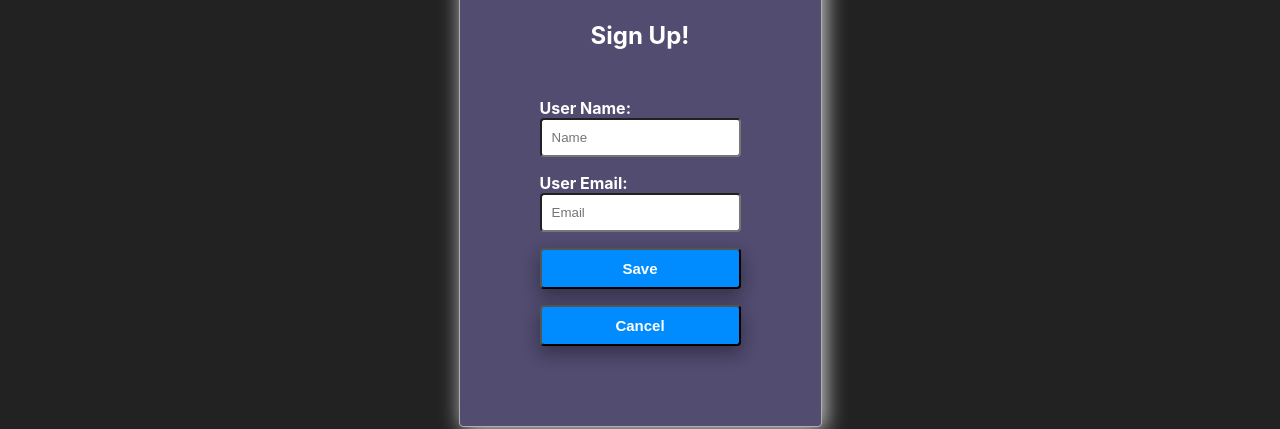
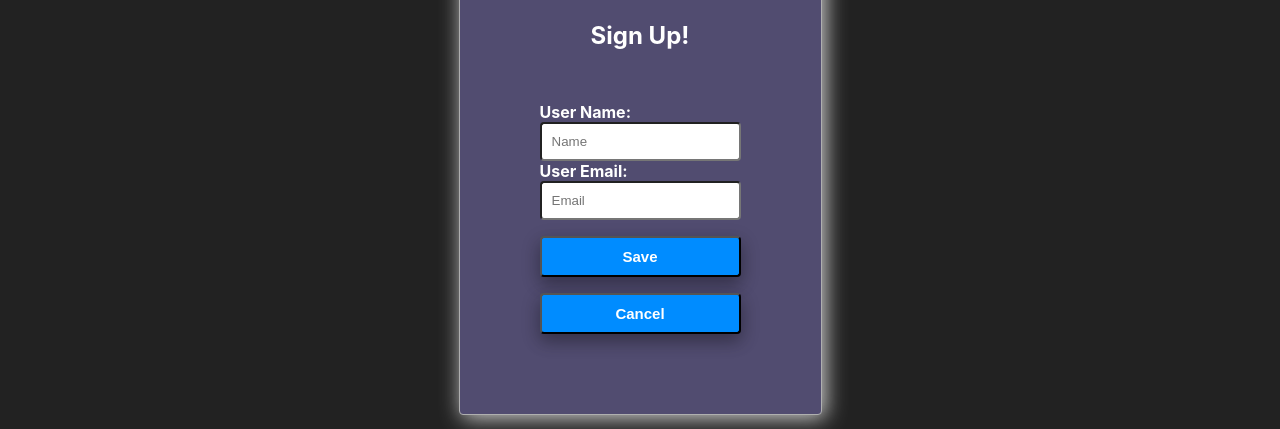
Before and after one commit to Sinuhem23/CapStone2VUP, a React (Create React App) app in the folder VehicleUP/: page /add-user in a window 1280 px wide. Shown: the part 315-744 px from the top of the page. Built offline with nearby package versions, Linux system fonts and the light colour scheme; no server answers.

Commit message:
made css edits to sign up

```diff
--- a/VehicleUP/src/App.css
+++ b/VehicleUP/src/App.css
@@ -38,6 +38,7 @@ button {
   font-size: 15px;
   box-shadow: 0 8px 16px 0 rgba(0, 0, 0, 0.2), 0 6px 20px 0 rgba(0, 0, 0, 0.19);
   padding: 10px;
+  text-decoration: none;
   cursor: pointer;
 }
 button:hover {
--- a/VehicleUP/src/CSS/adduser.css
+++ b/VehicleUP/src/CSS/adduser.css
@@ -14,7 +14,6 @@
   display: inline-grid;
   color: white;
   font-weight: bold;
-  margin-top: 1rem;
 }
 .signUpTextArea {
   display: inline-grid;
--- a/VehicleUP/src/Components/AddUser.jsx
+++ b/VehicleUP/src/Components/AddUser.jsx
@@ -62,7 +62,7 @@ return (
 <div className='signUpContainer'>
   <div className='backgroundCard'>
   <h2 className='textInfo'>Sign Up!</h2>
-  <div className='card-body'>
+  <div className='logInCard-body'>
     <form className='signUpForm'>
 
       <div className='form-group signUpText'>
--- a/VehicleUP/src/Components/LogIn.js
+++ b/VehicleUP/src/Components/LogIn.js
@@ -8,7 +8,7 @@ export default class LogIn extends Component {
       <div>
         <div className='signUpContainer'>
           <div className='backgroundCard'>
-            <h3 className='textInfo'>Log In!</h3>
+            <h2 className='textInfo'>Log In!</h2>
             <div className='logInCard-body'>
               <form className='signInForm'>
                 <div className='form-group signInText'>
```
